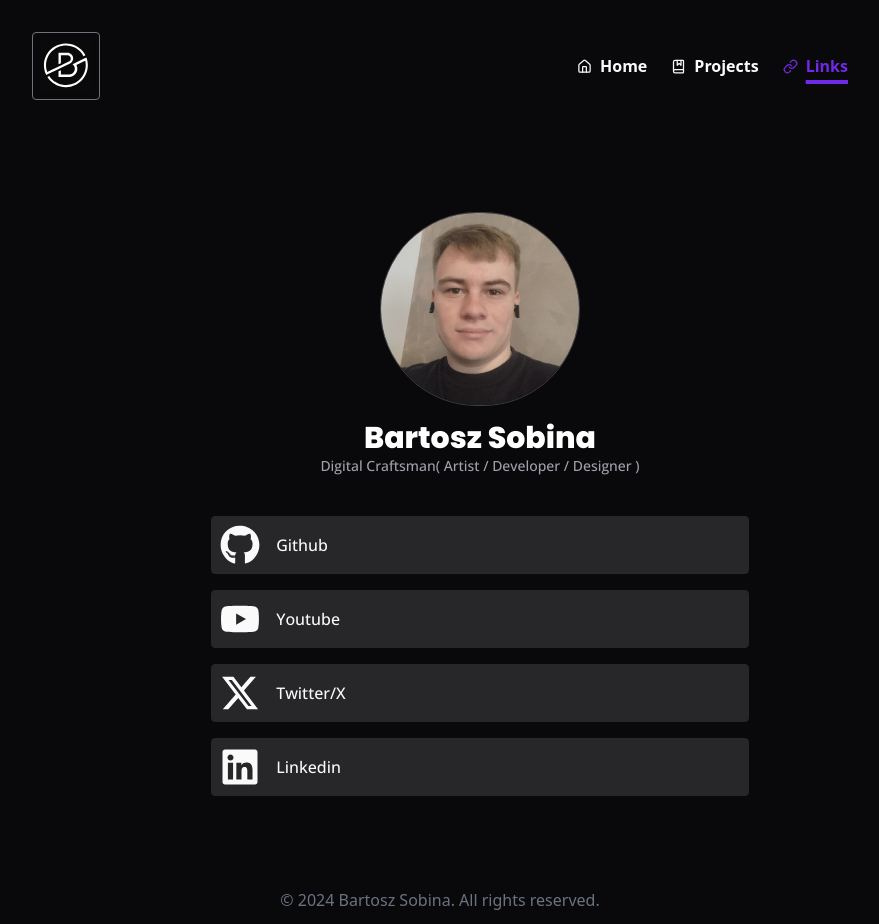
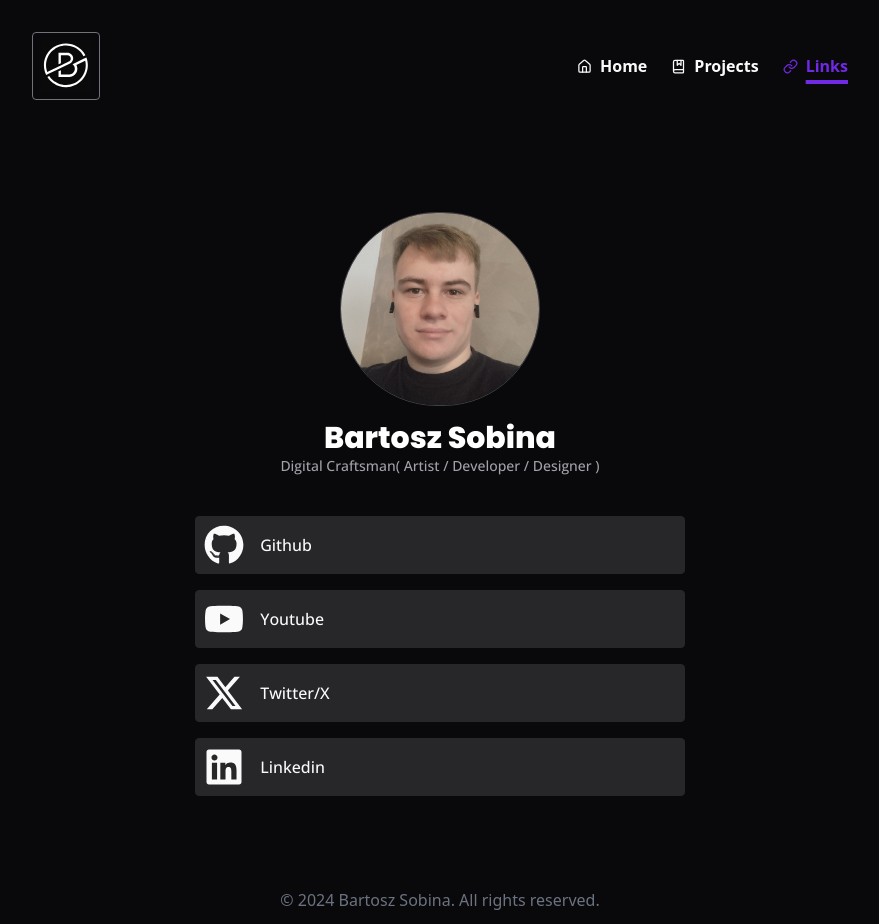
Before and after one commit to Ressobe/bartoszsobina.xyz, a Next.js app: page /links in a window 1280 px wide. Shown: the whole page, without its empty margins (200-1079 px from the left). Built offline with nearby package versions, Linux system fonts and the light colour scheme.

Commit message:
feat: add animation to social links

```diff
--- a/app/_components/about/about-section.tsx
+++ b/app/_components/about/about-section.tsx
@@ -64,10 +64,10 @@ export function AboutSection() {
           </span>{" "}
           with several{" "}
           <span className="text-white" ref={annotationRefs[1]}>
-            years of experience
+            years of programming
           </span>
-          , having started my journey back in technical school. What drives me
-          most about programming is the endless potential to{" "}
+          , having started my journey back in school. What drives me most about
+          programming is the endless potential to{" "}
           <span className="text-white" ref={annotationRefs[2]}>
             build and innovate.
           </span>
--- a/app/layout.tsx
+++ b/app/layout.tsx
@@ -42,7 +42,7 @@ export default function RootLayout({
         className={`${poppins.variable} ${openSans.variable} antialiasedi flex flex-col items-center `}
       >
         <main className="h-screen w-full max-w-4xl px-10">
-          <NextTopLoader color="#6d28d9" showSpinner={true} />
+          <NextTopLoader color="#6d28d9" showSpinner={false} />
           <TopBar />
           {children}
           <Footer />
--- /dev/null
+++ b/app/links/links-list.tsx
@@ -0,0 +1,19 @@
+"use client";
+
+import { SOCIALS_LINKS } from "@/app/_constats/socials-links";
+import { motion } from "framer-motion";
+
+export function LinksList() {
+  return (
+    <ul className="flex flex-col justify-center w-full md:w-3/5  gap-4">
+      {SOCIALS_LINKS.map(({ href, icon: Icon, label }) => (
+        <motion.a key={href} href={href} target="_blank" whileHover={{ y: -5 }}>
+          <span className="flex justify-center md:justify-start items-center gap-x-4 bg-secondary  transition-all rounded border border-secondary hover:bg-secondary/60 hover:border-zinc-700 p-2">
+            <Icon className="w-10 h-10" />
+            {label}
+          </span>
+        </motion.a>
+      ))}
+    </ul>
+  );
+}
--- a/app/links/page.tsx
+++ b/app/links/page.tsx
@@ -1,7 +1,7 @@
 import Image from "next/image";
 import { Metadata } from "next";
-import { SOCIALS_LINKS } from "@/app/_constats/socials-links";
 import avatar from "../../public/avatar.jpg";
+import { LinksList } from "./links-list";
 
 export const metadata: Metadata = {
   title: "Links",
@@ -9,7 +9,7 @@ export const metadata: Metadata = {
 
 export default function LinksPage() {
   return (
-    <section className="pb-20 mt-20 md:min-w-[56rem] flex flex-col items-center font-text">
+    <section className="pb-20 mt-20 flex flex-col items-center font-text">
       <div className="w-full flex flex-col items-center pb-10">
         <div className="w-[200px] h-[200px]">
           <Image
@@ -30,16 +30,7 @@ export default function LinksPage() {
           <span>( Artist / Developer / Designer )</span>
         </div>
       </div>
-      <ul className="flex flex-col justify-center w-full md:w-3/5  gap-4">
-        {SOCIALS_LINKS.map(({ href, icon: Icon, label }) => (
-          <a key={href} href={href} target="_blank">
-            <span className="flex justify-center md:justify-start items-center gap-x-4 bg-secondary  transition-all rounded border border-secondary hover:bg-secondary/60 hover:border-zinc-700 p-2">
-              <Icon className="w-10 h-10" />
-              {label}
-            </span>
-          </a>
-        ))}
-      </ul>
+      <LinksList />
     </section>
   );
 }
--- a/app/projects/projects-list.tsx
+++ b/app/projects/projects-list.tsx
@@ -31,7 +31,7 @@ export function ProjectsList({ projects }: ProjectsListProps) {
 
   return (
     <>
-      <div className="w-full flex justify-between items-center">
+      <div className="w-full flex flex-col md:flex-row gap-4 justify-between items-center">
         <h1 className="font-bold text-4xl">Projects </h1>
 
         <span className="relative">
```
